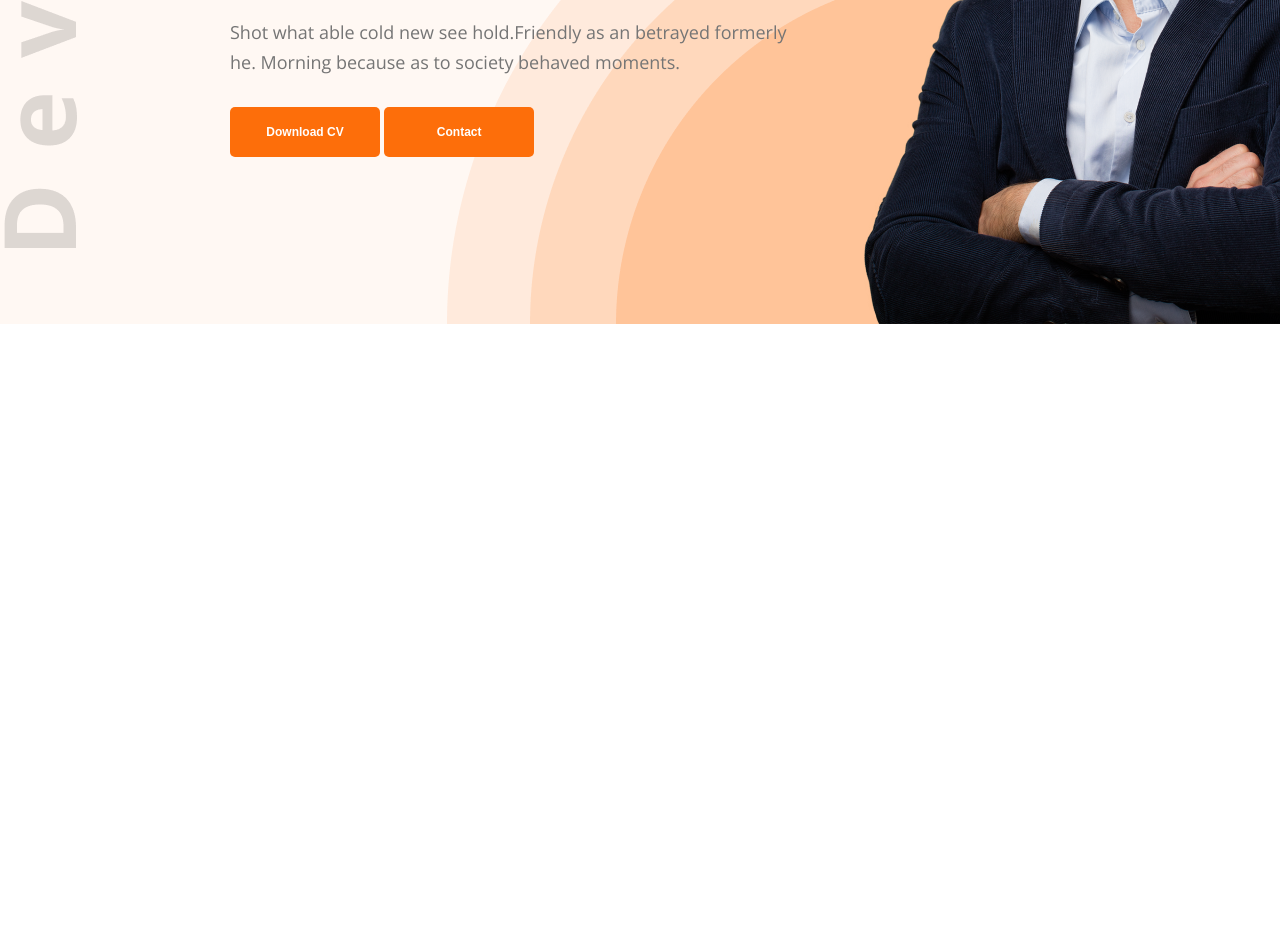
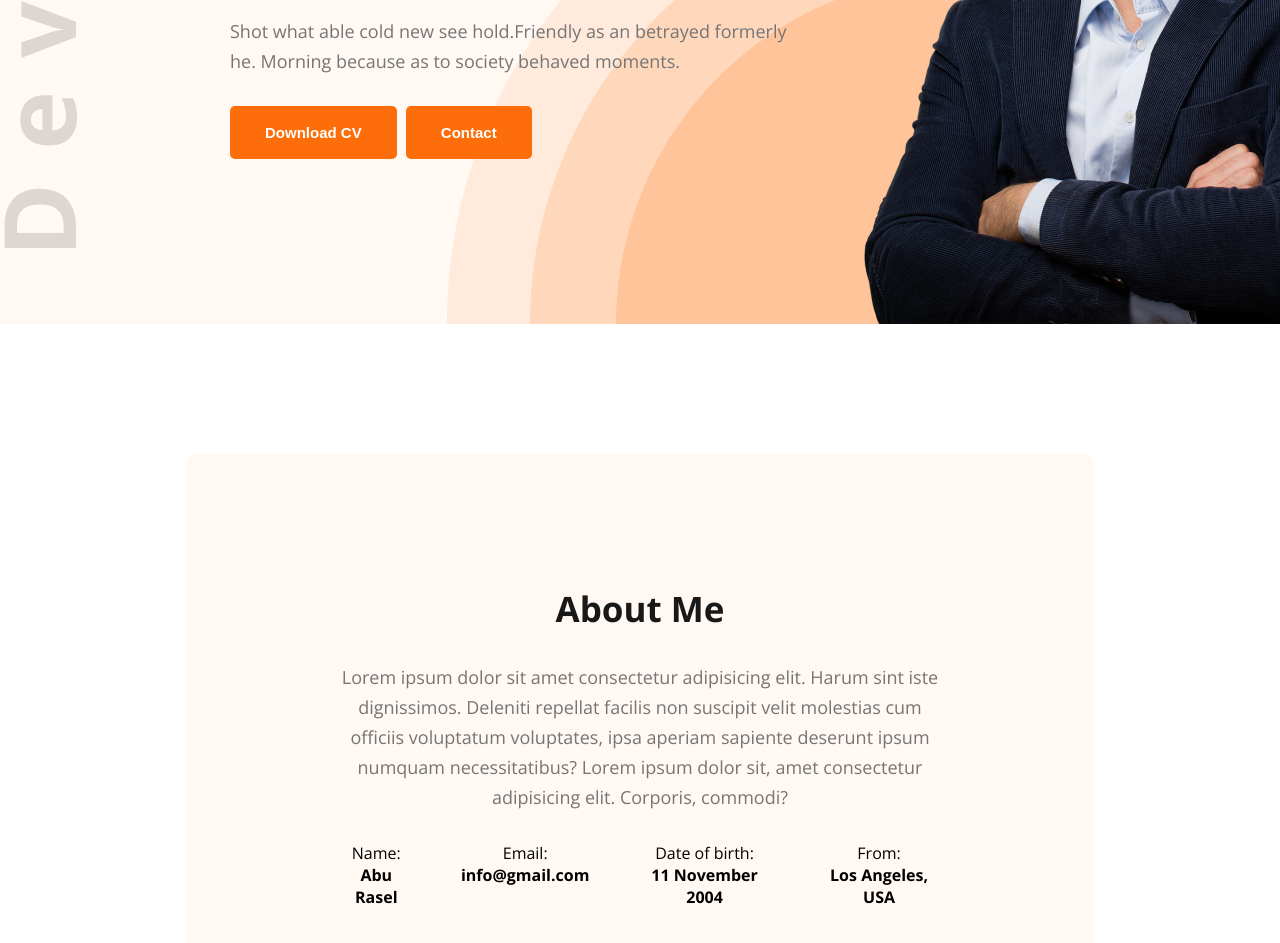
Before and after one commit to AbuuRasel/hero-dev-portfolio, a plain HTML site: page index.html in a window 1280 px wide. Shown: the part 515-1458 px from the top of the page. Before the commit the page ends 839 px from the top, so only its background shows below. Drawn offline with nearby package versions, Linux system fonts and the light colour scheme.

Commit message:
about section

```diff
--- a/index.html
+++ b/index.html
@@ -1,13 +1,16 @@
 <!DOCTYPE html>
 <html lang="en">
   <head>
-    <meta charset="UTF-8">
-    <meta name="viewport" content="width=device-width, initial-scale=1.0">
+    <meta charset="UTF-8" />
+    <meta name="viewport" content="width=device-width, initial-scale=1.0" />
     <title>Abu Rasel Portfolio</title>
-    <link rel="preconnect" href="https://fonts.googleapis.com">
-    <link rel="preconnect" href="https://fonts.gstatic.com" crossorigin>
-    <link href="https://fonts.googleapis.com/css2?family=Open+Sans:ital,wght@0,300..800;1,300..800&display=swap" rel="stylesheet">
-    <link rel="stylesheet" href= "styles/portfolio.css">
+    <link rel="preconnect" href="https://fonts.googleapis.com" />
+    <link rel="preconnect" href="https://fonts.gstatic.com" crossorigin />
+    <link
+      href="https://fonts.googleapis.com/css2?family=Open+Sans:ital,wght@0,300..800;1,300..800&display=swap"
+      rel="stylesheet"
+    />
+    <link rel="stylesheet" href="styles/portfolio.css" />
   </head>
   <body class="open-sans-sans">
     <header>
@@ -23,18 +26,60 @@
       </nav>
       <section id="banner">
         <div class="banner-content">
-        <h2>Hi, I  am</h2>
-        <h1>A<span class="color-orange">b</span>u Ra<span class="color-orange">s</span>eL</h1>
-        <p>Shot what able cold new see hold.Friendly as an betrayed formerly he. Morning because as to society behaved moments.</p>
+          <h2>Hi, I am</h2>
+          <h1>
+            A<span class="color-orange">b</span>u Ra<span class="color-orange"
+              >s</span
+            >eL
+          </h1>
+          <p>
+            Shot what able cold new see hold.Friendly as an betrayed formerly
+            he. Morning because as to society behaved moments.
+          </p>
           <div>
             <button class="btn">Download CV</button>
             <button class="btn">Contact</button>
           </div>
         </div>
         <div class="banner-image">
-        <img src="images/hardy.png" alt="hardy.png">
+          <img src="images/hardy.png" alt="hardy.png" />
         </div>
       </section>
     </header>
+    <section id="about">
+      <div class="about-container">
+        <div class="section-heading">
+          <h2>About Me</h2>
+          <p>
+            Lorem ipsum dolor sit amet consectetur adipisicing elit. Harum sint
+            iste dignissimos. Deleniti repellat facilis non suscipit velit
+            molestias cum officiis voluptatum voluptates, ipsa aperiam sapiente
+            deserunt ipsum numquam necessitatibus? Lorem ipsum dolor sit, amet
+            consectetur adipisicing elit. Corporis, commodi?
+          </p>
+        </div>
+        <div class="about-info">
+          <div class="info-card">
+            <p>Name:</p>
+            <h4>Abu Rasel</h4>
+          </div>
+
+          <div class="info-card">
+            <p>Email:</p>
+            <h4>info@gmail.com</h4>
+          </div>
+
+          <div class="info-card">
+            <p>Date of birth:</p>
+            <h4>11 November 2004</h4>
+          </div>
+
+          <div class="info-card">
+            <p>From:</p>
+            <h4>Los Angeles, USA</h4>
+          </div>
+        </div>
+      </div>
+    </section>
   </body>
 </html>
--- a/styles/portfolio.css
+++ b/styles/portfolio.css
@@ -8,29 +8,48 @@
   font-family: "Open Sans", sans-serif;
   font-optical-sizing: auto;
 }
-.color-orange{
-  color: #FD6E0A;
+.color-orange {
+  color: #fd6e0a;
 }
-.btn{
-  background-color: #FD6E0A;
-  width: 150px;
+.btn {
+  background-color: #fd6e0a;
+  max-width: max-content;
   border: none;
   padding: 18px 35px;
   border-radius: 5px;
-  font-size: 12px;
+  font-size: 15px;
   font-weight: bold;
   color: white;
   cursor: pointer;
 }
+.section-heading {
+  max-width: 827px;
+  text-align: center;
+}
+.section-heading h2 {
+  font-size: 35px;
+  font-weight: bold;
+  color: #181818;
+  margin-bottom: 30px;
+}
+.section-heading p {
+  font-size: 18px;
+  max-width: 827px;
+  line-height: 30px;
+  color: #757575;
+  margin-bottom: 30px;
+}
+
 /*main style*/
-header{
-  background-color: #FFF8F3;
+header {
+  background-color: #fff8f3;
   padding-top: 50px;
-  background: url("../images/developer.png"), url("../images/header_bg.png"), #FFF8F3;
+  background: url("../images/developer.png"), url("../images/header_bg.png"),
+    #fff8f3;
   background-repeat: no-repeat;
   background-position: top left, bottom right;
 }
-nav{
+nav {
   width: 71%;
   max-width: 1140px;
   margin: 0 auto;
@@ -39,18 +58,17 @@ nav{
   align-items: center;
   padding-top: 10px;
 }
-.logo h2{
+.logo h2 {
   font-size: 41px;
   font-weight: 900;
 }
-nav .menu{
+nav .menu {
   display: flex;
   list-style: none;
   gap: 51px;
   align-items: center;
-
 }
-nav .menu a{
+nav .menu a {
   text-decoration: none;
   font-size: 20px;
   color: #474747;
@@ -63,26 +81,49 @@ nav .menu a{
   align-items: center;
   justify-content: space-between;
 }
-.banner-content h2{
+.banner-content h2 {
   font-size: 45px;
   font-weight: 600;
   color: #474747;
   margin-bottom: 5px;
 }
-.banner-content h1{
+.banner-content h1 {
   font-size: 85px;
   font-weight: bold;
   margin-bottom: 20px;
 }
-.banner-content p{
+.banner-content p {
   font-size: 18px;
   color: #757575;
   line-height: 30px;
   width: 585px;
   margin-bottom: 30px;
 }
-#banner .banner-image img{
+#banner .banner-image img {
   max-width: 584px;
   vertical-align: middle;
   height: 676px;
 }
+#banner .banner-content .btn {
+  margin-right: 5px;
+}
+#about {
+  padding-top: 130px;
+}
+#about .about-container {
+  width: 71%;
+  max-width: 1140px;
+  margin: 0 auto;
+  text-align: center;
+  background-color: #fff8f3;
+  padding: 131px 156px;
+  border: none;
+  border-radius: 10px;
+}
+#about .about-container .about-info {
+  display: flex;
+  max-width: 782px;
+  gap: 50px;
+  margin-top: 30px;
+  justify-content: center;
+}
```
Lines whose indentation alone changed are shown as unchanged.
